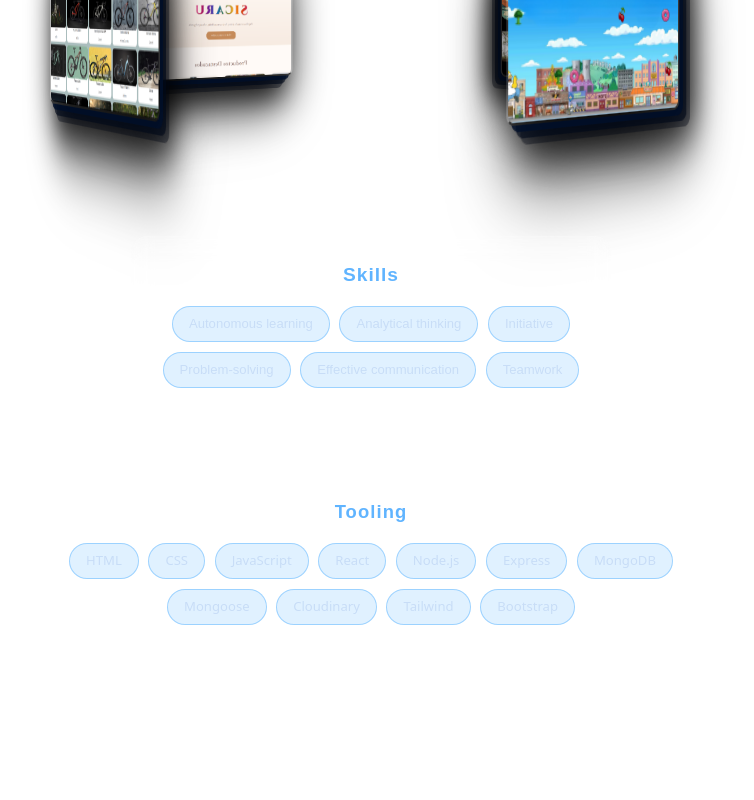
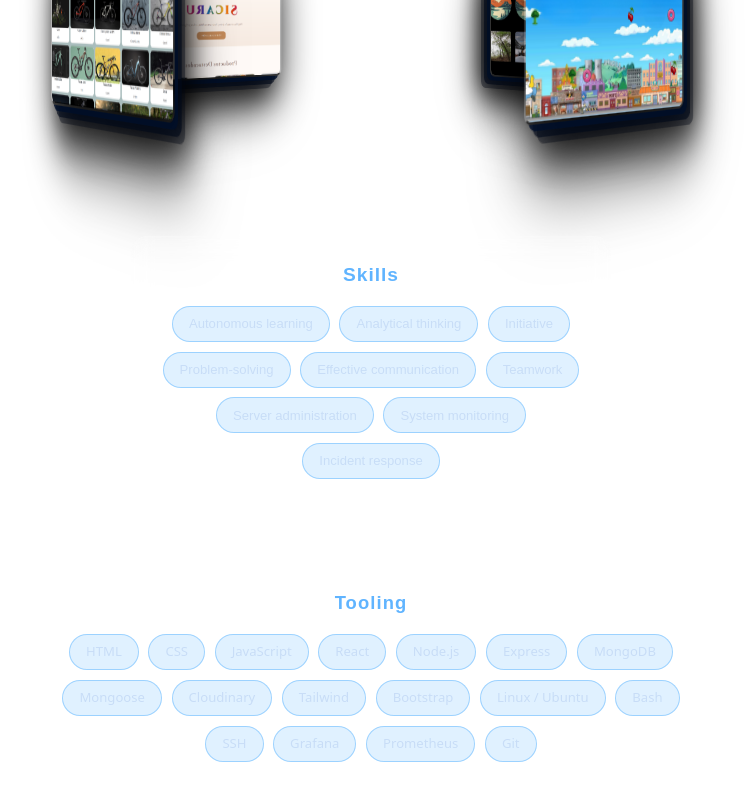
Before and after one commit to ncorpas88/myPortfolio, a React (Vite) app: page / in a window 1280 px wide. Shown: the part 1084-1884 px from the top of the page, without its empty margins (269-1023 px from the left). Before the commit the page ends 1818 px from the top, so only its background shows below. Built offline with nearby package versions, Linux system fonts and the light colour scheme.

Commit message:
arreglos2

```diff
--- /dev/null
+++ b/pnpm-workspace.yaml
@@ -0,0 +1,4 @@
+allowBuilds:
+  esbuild: set this to true or false
+  react-tsparticles: set this to true or false
+  tsparticles-engine: set this to true or false
--- a/src/pages/Home.jsx
+++ b/src/pages/Home.jsx
@@ -108,6 +108,9 @@ function Home() {
               <span className="skill-item">Problem-solving</span>
               <span className="skill-item">Effective communication</span>
               <span className="skill-item">Teamwork</span>
+              <span className="skill-item">Server administration</span>
+              <span className="skill-item">System monitoring</span>
+              <span className="skill-item">Incident response</span>
             </div>
           </div>
         </div>
@@ -127,6 +130,12 @@ function Home() {
           <span className="tech-item">Cloudinary</span>
           <span className="tech-item">Tailwind</span>
           <span className="tech-item">Bootstrap</span>
+          <span className="tech-item">Linux / Ubuntu</span>
+          <span className="tech-item">Bash</span>
+          <span className="tech-item">SSH</span>
+          <span className="tech-item">Grafana</span>
+          <span className="tech-item">Prometheus</span>
+          <span className="tech-item">Git</span>
         </div>
       </div>
     </div>
```
Also changed, not shown: 7 other files (tests, documents, lock files or other folders).
